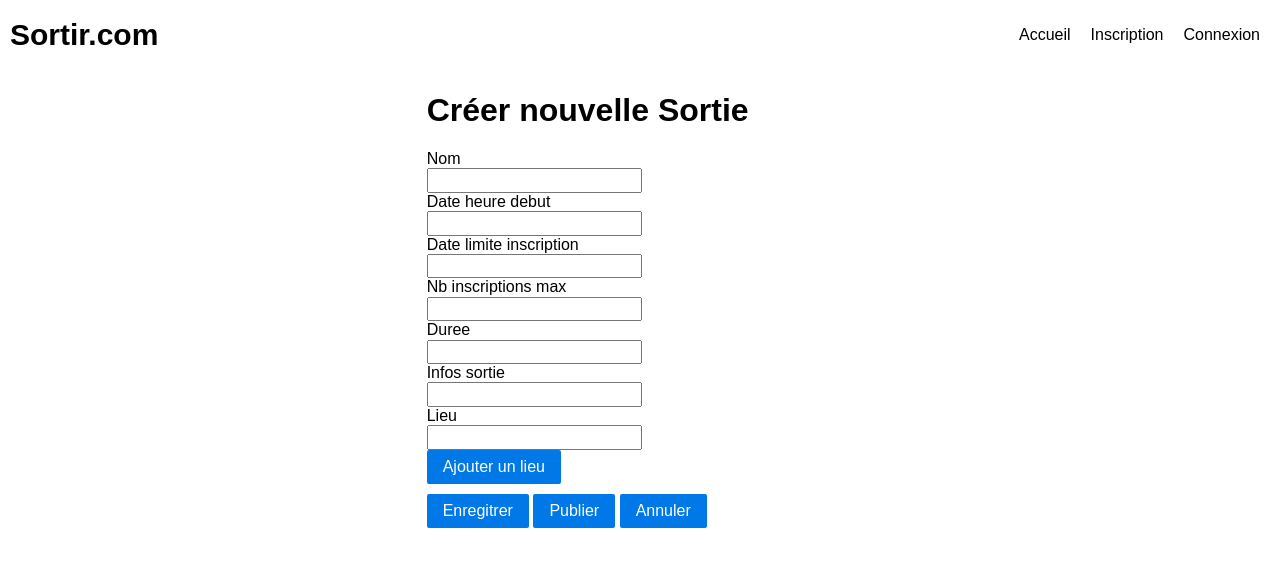
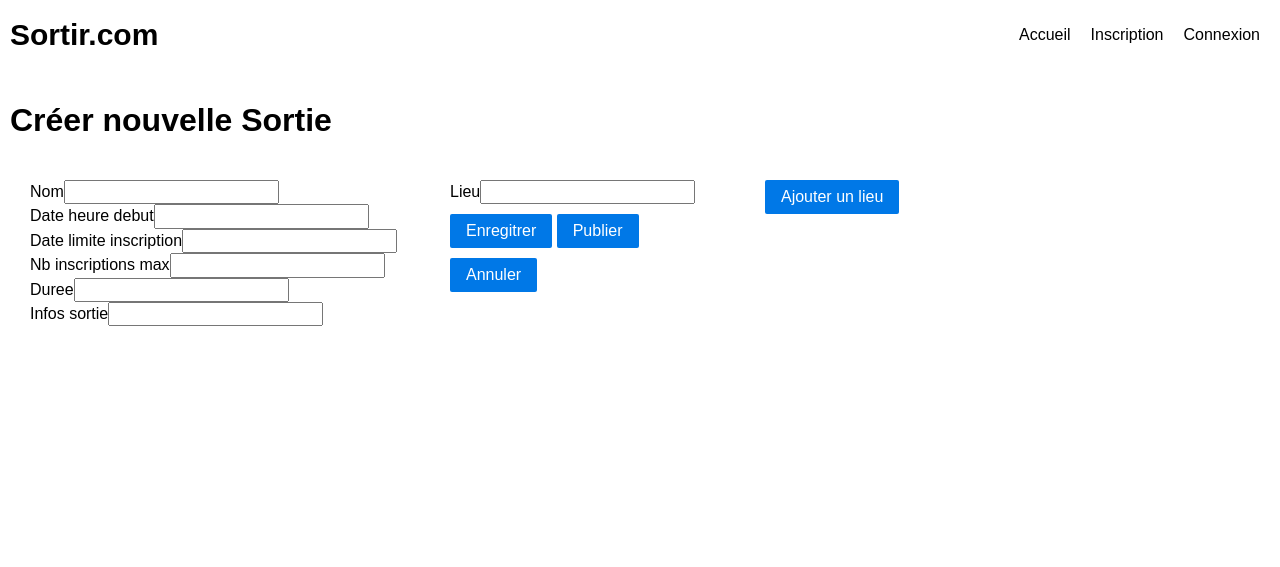
Before and after one commit to yannickbiheul/projetSortir, a Symfony app: template templates/sortie/new.html.twig in a window 1280 px wide. Shown: the top 567 px of the page. Run offline with Twig, Linux system fonts and the light colour scheme; the template is opened without the code that fills it: most values are stand-ins (such as "Sample title", 1, 10 or a date in 2020); form fields are guessed from the names that the template uses; some libraries are stand-ins or nearby versions.

Commit message:
Réparation création sortie

```diff
--- a/public/css/style.css
+++ b/public/css/style.css
@@ -1,3 +1,7 @@
+* {
+    box-sizing: border-box;
+}
+
 nav {
     display: flex;
     justify-content: space-between;
@@ -180,6 +184,14 @@ nav ul li a {
     display: none;
 }
 
+.box {
+    display: flex;
+    flex-direction: column;
+    justify-content: center;
+    align-items: center;
+    padding: 20px;
+}
+
 
 @media screen and (max-width: 800px) {
     .nav-liens {
--- a/src/Controller/SortieController.php
+++ b/src/Controller/SortieController.php
@@ -100,7 +100,7 @@ class SortieController extends AbstractController
             $lieuRepository->add($lieu, true);
 
             $this->addFlash(
-                'notice',
+                'noticeLieu',
                 'Lieu enregistré !'
             );
 
--- a/templates/sortie/new.html.twig
+++ b/templates/sortie/new.html.twig
@@ -4,57 +4,47 @@
 
 {% endblock %}
 {% block body %}
-    <div class="pure-g">
-        <div class="pure-u-1-3" style="margin: auto;">
+
+    {# CONTAINER PRINCIPAL #}
+    <div class="pure-g" style="padding: 10px;">
+
+        {# MESSAGES FLASH #}
+        <div class="pure-u-1-1">
             {% for message in app.flashes('notice') %}
                 <div class="flash-notice">
                     {{ message }}
                 </div>
             {% endfor %}
+            {% for message in app.flashes('noticeLieu') %}
+                <div class="flash-notice">
+                    {{ message }}
+                </div>
+            {% endfor %}
+
+            {# TITRE #}
             <h1>
                 Créer nouvelle Sortie
             </h1>
-            {{ form_start(form, {'attr': {'class': 'pure-form pure-form-stacked' }}
-            ) }}
+        </div>
 
 
-            <div class="pure-u-11-24" style="margin-right: 40px;">
-                {{ form_row(form.nom, {'attr': {'class': 'pure-input-1' }}
-                ) }}
+        {# CONTAINER 1 - SORTIE #}
+        <div class="pure-u-1-3 box">
 
-                {{ form_row(form.dateHeureDebut, {'attr': {'class': 'pure-input-1 pure-form-aligned' }}
-                ) }}
+            {{ form_start(form, {'attr': {'class': 'pure-form pure-form-stacked' }}) }}
+            {{ form_row(form.nom, {'attr': {'class': 'pure-input-1' }}) }}
+            {{ form_row(form.dateHeureDebut, {'attr': {'class': 'pure-input-1 pure-form-aligned' }}) }}
+            {{ form_row(form.dateLimiteInscription, {'attr': {'class': 'pure-input-1 pure-form-aligned' }}) }}
+            {{ form_row(form.nbInscriptionsMax, {'attr': {'class': 'pure-input-1' }}) }}
+            {{ form_row(form.duree, {'attr': {'class': 'pure-input-1 pure-form-aligned' }}) }}
+            {{ form_row(form.infosSortie, {'attr': {'class': 'pure-input-1' }}) }}
 
-                {{ form_row(form.dateLimiteInscription, {'attr': {'class': 'pure-input-1 pure-form-aligned' }}
-                ) }}
+        </div>
 
-                {{ form_row(form.nbInscriptionsMax, {'attr': {'class': 'pure-input-1' }}
-                ) }}
+        {# CONTAINER 2 - LIEUX - BOUTONS #}
+        <div class="pure-u-1-4 box">
+            {{ form_row(form.lieu, {'attr': {'class': 'pure-input-1' }}) }}
 
-                {{ form_row(form.duree, {'attr': {'class': 'pure-input-1 pure-form-aligned' }}
-                ) }}
-
-                {{ form_row(form.infosSortie, {'attr': {'class': 'pure-input-1' }}
-                ) }}
-
-            </div>
-            <div class="pure-u-11-24">
-                {{ form_row(form.lieu, {'attr': {'class': 'pure-input-1' }}
-                ) }}
-                {{ form_end(form) }}
-                <button class="pure-button pure-button-primary" id="boutonForm">
-                    Ajouter un lieu
-                </button>
-
-                <div class="formLieu">
-                    {{ form_start(formLieu, {'attr': {'class': 'pure-form pure-form-stacked' }}
-                    ) }}
-                    {{ form_end(formLieu) }}
-                </div>
-                {{ form_start(form, {'attr': {'class': 'pure-form pure-form-stacked' }}
-                ) }}
-
-            </div>
             <div class="container-Bouton">
                 <button type="submit" class="pure-button pure-button-primary" style="margin: 10px 0;">
                     Enregitrer
@@ -71,5 +61,19 @@
             {{ form_end(form) }}
         </div>
 
+        {# CONTAINER 3 - AJOUTER LIEU #}
+        <div class="pure-u-1-4 box">
+            <button class="pure-button pure-button-primary" id="boutonForm">
+                Ajouter un lieu
+            </button>
+
+            {% if formLieu is defined %}
+                <div class="formLieu">
+                    {{ form_start(formLieu, {'attr': {'class': 'pure-form pure-form-stacked' }}) }}
+                    {{ form_end(formLieu) }}
+                </div>
+            {% endif %}
+        </div>
+
     </div>
 {% endblock %}
```
